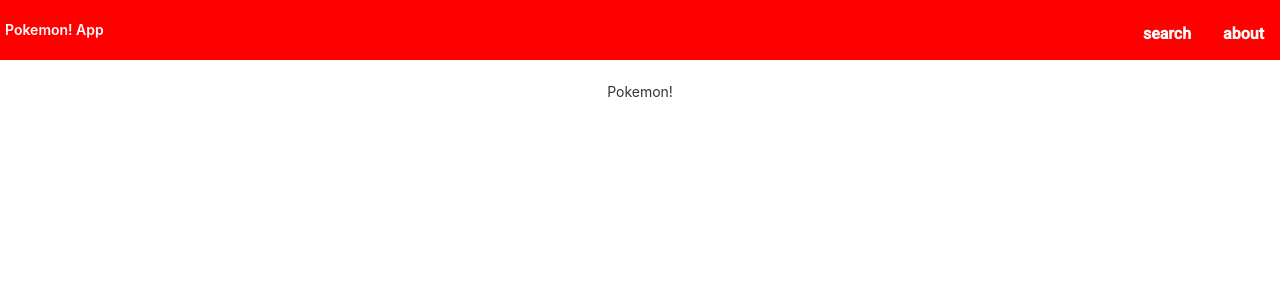
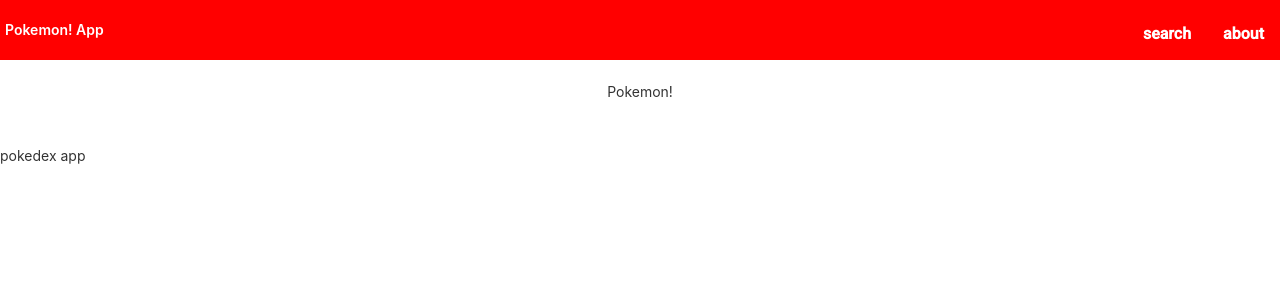
Before and after one commit to asbaca93/angular-pokemon-project, an Angular app: page / in a window 1280 px wide. Shown: the top 300 px of the page. Built offline with nearby package versions, Linux system fonts and the light colour scheme.

Commit message:
added text to the footer

```diff
--- a/src/app/app.component.html
+++ b/src/app/app.component.html
@@ -325,3 +325,5 @@
 <!-- * * * * * * * * * * * * * * * * * * * * * * * * * * * * * * * -->
 
 <div class="content" role="main"><router-outlet></router-outlet></div>
+
+<div><p>pokedex app</p></div>
```
